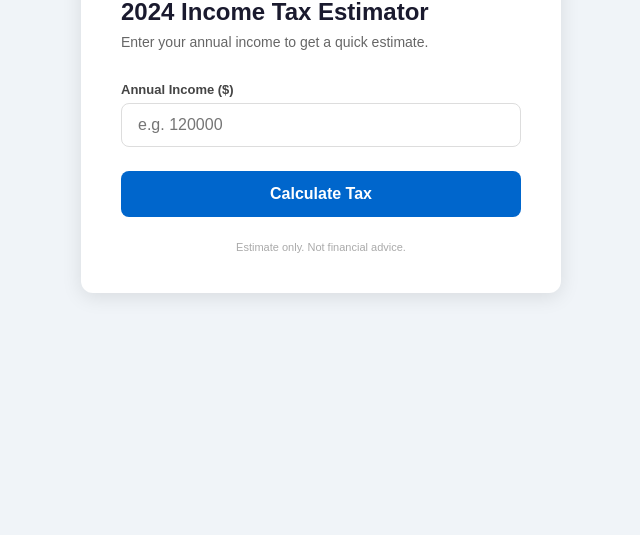
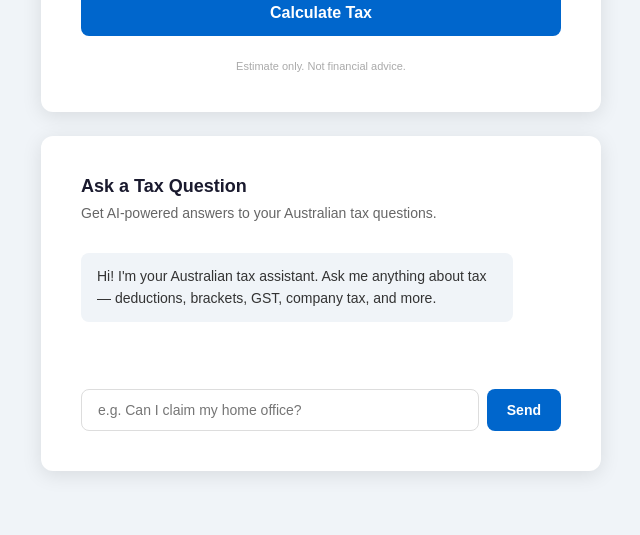
Before and after one commit to JED356/my-first-app, a plain HTML site: page index.html in a window 1280 px wide. Shown: the part 286-821 px from the top of the page, without its empty margins (319-959 px from the left). Before the commit the page ends 800 px from the top, so only its background shows below. Drawn offline with Linux system fonts and the light colour scheme.

Commit message:
Add AI chat interface

```diff
--- a/index.html
+++ b/index.html
@@ -16,17 +16,21 @@
         background-color: #f0f4f8;
         display: flex;
         justify-content: center;
-        align-items: center;
+        padding: 40px 20px;
         min-height: 100vh;
+      }
+
+      .container {
+        width: 100%;
+        max-width: 560px;
       }
 
       .card {
         background: white;
         border-radius: 12px;
         padding: 40px;
-        width: 100%;
-        max-width: 480px;
         box-shadow: 0 4px 20px rgba(0,0,0,0.1);
+        margin-bottom: 24px;
       }
 
       .logo {
@@ -40,6 +44,12 @@
 
       h1 {
         font-size: 24px;
+        color: #1a1a2e;
+        margin-bottom: 8px;
+      }
+
+      h2 {
+        font-size: 18px;
         color: #1a1a2e;
         margin-bottom: 8px;
       }
@@ -58,7 +68,7 @@
         margin-bottom: 6px;
       }
 
-      input {
+      input[type="number"] {
         width: 100%;
         padding: 12px 16px;
         border: 1px solid #ddd;
@@ -69,7 +79,7 @@
         transition: border-color 0.2s;
       }
 
-      input:focus {
+      input[type="number"]:focus {
         border-color: #0066cc;
       }
 
@@ -88,6 +98,11 @@
 
       button:hover {
         background-color: #0052a3;
+      }
+
+      button:disabled {
+        background-color: #aaa;
+        cursor: not-allowed;
       }
 
       .result {
@@ -121,12 +136,78 @@
         color: #aaa;
         text-align: center;
       }
+
+      /* Chat styles */
+      .chat-messages {
+        min-height: 120px;
+        max-height: 320px;
+        overflow-y: auto;
+        margin-bottom: 16px;
+        display: flex;
+        flex-direction: column;
+        gap: 12px;
+      }
+
+      .message {
+        padding: 12px 16px;
+        border-radius: 8px;
+        font-size: 14px;
+        line-height: 1.6;
+        max-width: 90%;
+      }
+
+      .message.user {
+        background-color: #0066cc;
+        color: white;
+        align-self: flex-end;
+      }
+
+      .message.assistant {
+        background-color: #f0f4f8;
+        color: #333;
+        align-self: flex-start;
+      }
+
+      .message.thinking {
+        background-color: #f0f4f8;
+        color: #aaa;
+        align-self: flex-start;
+        font-style: italic;
+      }
+
+      .chat-input-row {
+        display: flex;
+        gap: 8px;
+      }
+
+      .chat-input-row input {
+        flex: 1;
+        padding: 12px 16px;
+        border: 1px solid #ddd;
+        border-radius: 8px;
+        font-size: 14px;
+        outline: none;
+        margin-bottom: 0;
+      }
+
+      .chat-input-row input:focus {
+        border-color: #0066cc;
+      }
+
+      .chat-input-row button {
+        width: auto;
+        padding: 12px 20px;
+        font-size: 14px;
+      }
     </style>
   </head>
   <body>
+    <div class="container">
+
+      <!-- Tax Calculator Card -->
       <div class="card">
         <div class="logo">TaxAI</div>
-      <h1>2024 Income Tax Estimator</h1>
+        <h1>Income Tax Estimator</h1>
         <p class="subtitle">Enter your annual income to get a quick estimate.</p>
 
         <label for="income">Annual Income ($)</label>
@@ -160,7 +241,32 @@
         <p class="footer">Estimate only. Not financial advice.</p>
       </div>
 
+      <!-- AI Chat Card -->
+      <div class="card">
+        <h2>Ask a Tax Question</h2>
+        <p class="subtitle">Get AI-powered answers to your Australian tax questions.</p>
+
+        <div class="chat-messages" id="chat-messages">
+          <div class="message assistant">
+            Hi! I'm your Australian tax assistant. Ask me anything about tax — deductions, brackets, GST, company tax, and more.
+          </div>
+        </div>
+
+        <div class="chat-input-row">
+          <input
+            type="text"
+            id="chat-input"
+            placeholder="e.g. Can I claim my home office?"
+            onkeydown="if(event.key==='Enter') sendMessage()"
+          />
+          <button onclick="sendMessage()" id="send-btn">Send</button>
+        </div>
+      </div>
+
+    </div>
+
     <script>
+      // Tax calculator
       function calculate() {
         const income = parseFloat(document.getElementById('income').value);
 
@@ -169,7 +275,7 @@
           return;
         }
 
-        // Simplified Australian tax brackets 2024
+        // Australian tax brackets 2025
         let tax = 0;
         if (income <= 18200) {
           tax = 0;
@@ -186,7 +292,6 @@
         const medicare = income * 0.02;
         const net = income - tax - medicare;
 
-        // Format as currency
         const fmt = (n) => '$' + Math.round(n).toLocaleString();
 
         document.getElementById('r-income').textContent = fmt(income);
@@ -196,6 +301,60 @@
 
         document.getElementById('result').style.display = 'block';
       }
+
+      // AI Chat
+      async function sendMessage() {
+        const input = document.getElementById('chat-input');
+        const message = input.value.trim();
+
+        if (!message) return;
+
+        // Show user message
+        addMessage(message, 'user');
+        input.value = '';
+
+        // Disable button while waiting
+        const btn = document.getElementById('send-btn');
+        btn.disabled = true;
+
+        // Show thinking indicator
+        const thinking = addMessage('Thinking...', 'thinking');
+
+        try {
+          const response = await fetch('/api/chat', {
+            method: 'POST',
+            headers: { 'Content-Type': 'application/json' },
+            body: JSON.stringify({ message })
+          });
+
+          const data = await response.json();
+
+          // Remove thinking indicator
+          thinking.remove();
+
+          if (data.reply) {
+            addMessage(data.reply, 'assistant');
+          } else {
+            addMessage('Sorry, something went wrong. Please try again.', 'assistant');
+          }
+
+        } catch (error) {
+          thinking.remove();
+          addMessage('Sorry, something went wrong. Please try again.', 'assistant');
+        }
+
+        btn.disabled = false;
+      }
+
+      function addMessage(text, type) {
+        const messages = document.getElementById('chat-messages');
+        const div = document.createElement('div');
+        div.className = `message ${type}`;
+        div.textContent = text;
+        messages.appendChild(div);
+        messages.scrollTop = messages.scrollHeight;
+        return div;
+      }
     </script>
   </body>
 </html>
```
Also changed, not shown: api/chat.js (added, +39 -0 lines), 1 other file. Lines whose indentation alone changed are shown as unchanged.
